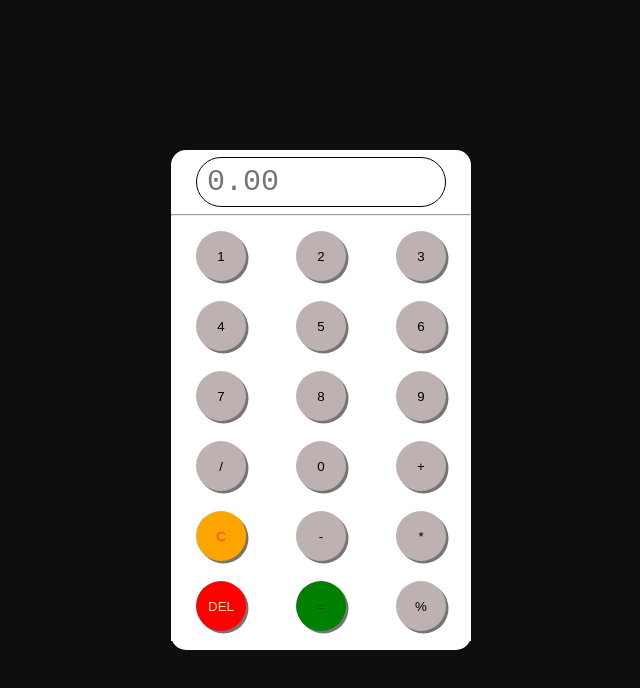
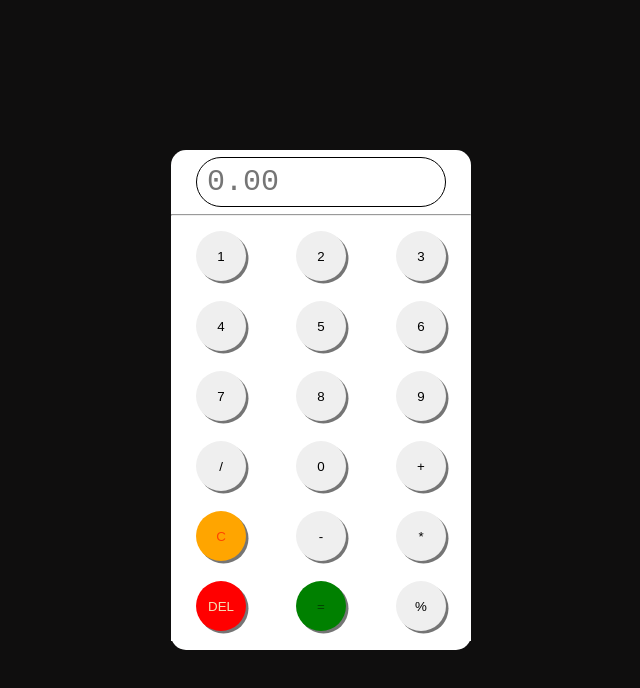
Before and after one commit to OtiKelsy7/simple_calculator, a plain HTML site: page index.html in a window 1280 px wide. Shown: the whole page, without its empty margins (319-959 px from the left). Drawn offline with Linux system fonts and the light colour scheme.

Commit message:
changes made

```diff
--- a/index.html
+++ b/index.html
@@ -11,28 +11,28 @@
     <div class="outer-container">
         <div id="container">
             <div id="input">
-             <input type="number" placeholder="0.00" min="0" max="13"  id="inner_input">
+             <input type="number" placeholder="0.00" id="inner_input">
             </div>
             <hr>
             <div id="container_btn">
-             <button id="btn" class="intBtn" onclick="input_el(1)">1</button>
-             <button id="btn" class="intBtn" onclick="input_el(2)">2</button>
-             <button id="btn" class="intBtn" onclick="input_el(3)">3</button>
-             <button id="btn" class="intBtn" onclick="input_el(4)">4</button>
-             <button id="btn" class="intBtn" onclick="input_el(5)">5</button>
-             <button id="btn" class="intBtn" onclick="input_el(6)">6</button>
-             <button id="btn" class="intBtn" onclick="input_el(7)">7</button>
-             <button id="btn" class="intBtn" onclick="input_el(8)">8</button>
-             <button id="btn" class="intBtn" onclick="input_el(9)">9</button>
-             <button id="btn" class="intBtn" onclick="input_el('/')">/</button>
-             <button id="btn" class="intBtn" onclick="input_el(0)">0</button>
-             <button id="btn" class="intBtn" onclick="input_el('+')">+</button>
+             <button id="btn" onclick="input_el(1)">1</button>
+             <button id="btn" onclick="input_el(2)">2</button>
+             <button id="btn" onclick="input_el(3)">3</button>
+             <button id="btn" onclick="input_el(4)">4</button>
+             <button id="btn" onclick="input_el(5)">5</button>
+             <button id="btn" onclick="input_el(6)">6</button>
+             <button id="btn" onclick="input_el(7)">7</button>
+             <button id="btn" onclick="input_el(8)">8</button>
+             <button id="btn" onclick="input_el(9)">9</button>
+             <button id="btn" onclick="input_el('/')">/</button>
+             <button id="btn" onclick="input_el(0)">0</button>
+             <button id="btn" onclick="input_el('+')">+</button>
              <button id="btn" class="clearBtn" onclick="clr()">C</button>
-             <button id="btn" class="intBtn" onclick="input_el('-')">-</button>
-             <button id="btn" class="intBtn" onclick="input_el('*')">*</button>
-             <button id="btn" class="delBtn" onclick="deleteBtn()">DEL</button>
+             <button id="btn" onclick="input_el('-')">-</button>
+             <button id="btn" onclick="input_el('*')">*</button>
+             <button id="btn" class="delBtn"  onclick="deleteBtn()">DEL</button>
              <button id="btn" class="equalBtn" onclick="equal()">=</button>
-             <button id="btn" class="intBtn" onclick="input_el('%')">%</button>
+             <button id="btn" onclick="input_el('%')">%</button>
             </div>
          </div>
     </div>
--- a/script.js
+++ b/script.js
@@ -1,4 +1,5 @@
 // getting the input element from the HTML document
+
 let inputEl = document.getElementById("inner_input");
 //input function
 function input_el(num) {
@@ -8,7 +9,7 @@ function input_el(num) {
 //equals button function
 
 function equal() {
-    let result = eval(inputEl.value)
+    let result = parseInt(eval(inputEl.value))
     inputEl.value = result
 }
 
--- a/style.css
+++ b/style.css
@@ -79,9 +79,9 @@ hr {
     box-shadow: 2.5px 2.5px rgba(25, 25, 25, .6);
 }
 
-.intBtn {
+/* .intBtn {
     background-color: rgb(189, 177, 177);
-}
+} */
 
 .delBtn {
     color: wheat;
```
